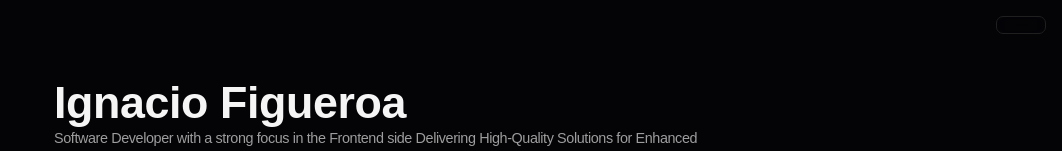
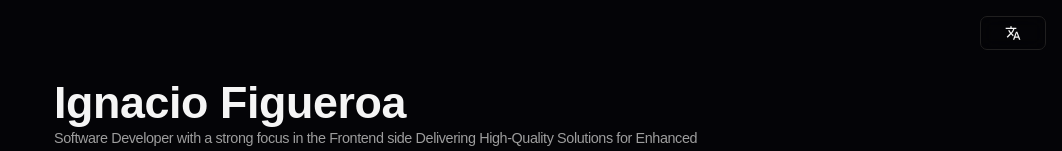
Before and after one commit to figueroaignacio/portfolio, a React (Vite) app: page / in a window 1280 px wide. Shown: the top 151 px of the page, without its empty margins (218-1280 px from the left). Built offline with nearby package versions, Linux system fonts and the light colour scheme.

Commit message:
feat: add lang icon to the select language component

```diff
--- a/src/components/SelectLanguage/SelectLanguage.module.css
+++ b/src/components/SelectLanguage/SelectLanguage.module.css
@@ -14,6 +14,7 @@
   right: 1rem;
   z-index: 1000;
   backdrop-filter: blur(8px);
+  gap: 0.5rem;
 }
 
 .selectLanguageButton:hover {
--- a/src/components/SelectLanguage/SelectLanguage.tsx
+++ b/src/components/SelectLanguage/SelectLanguage.tsx
@@ -3,7 +3,10 @@ import { useEffect, useState } from "react";
 
 // i18n
 import { useTranslation } from "react-i18next";
-//
+
+// Icons
+import { Lang } from "../../icons/Lang";
+
 // Styles
 import styles from "./SelectLanguage.module.css";
 
@@ -57,6 +60,7 @@ export function SelectLanguage() {
     <div>
       <div className={styles.box}>
         <button onClick={openModal} className={styles.selectLanguageButton}>
+          <Lang />
           {selectedLang ? selectedLang.toUpperCase() : ""}
         </button>
       </div>
```
